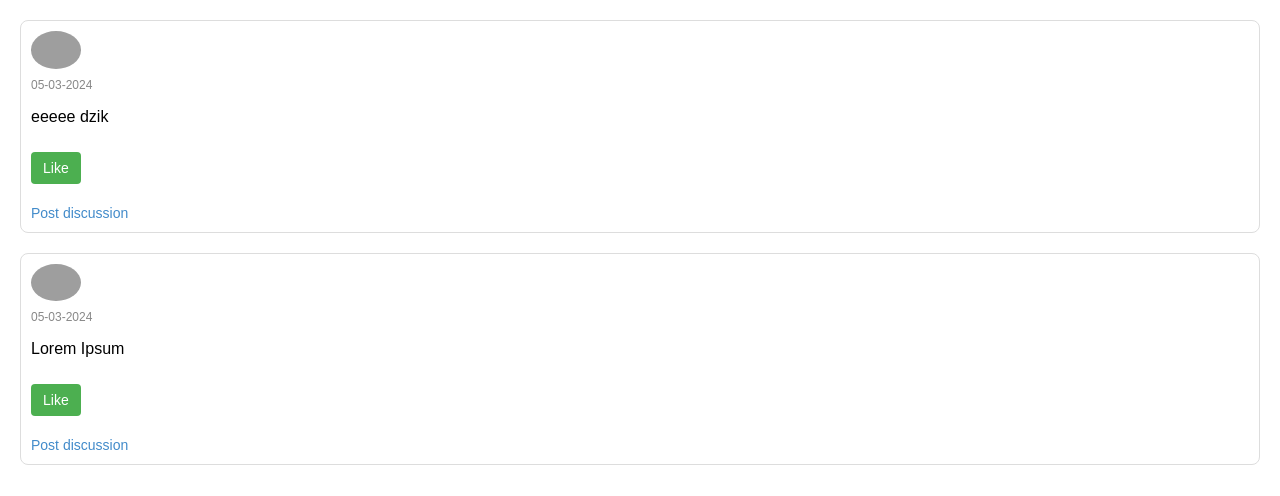
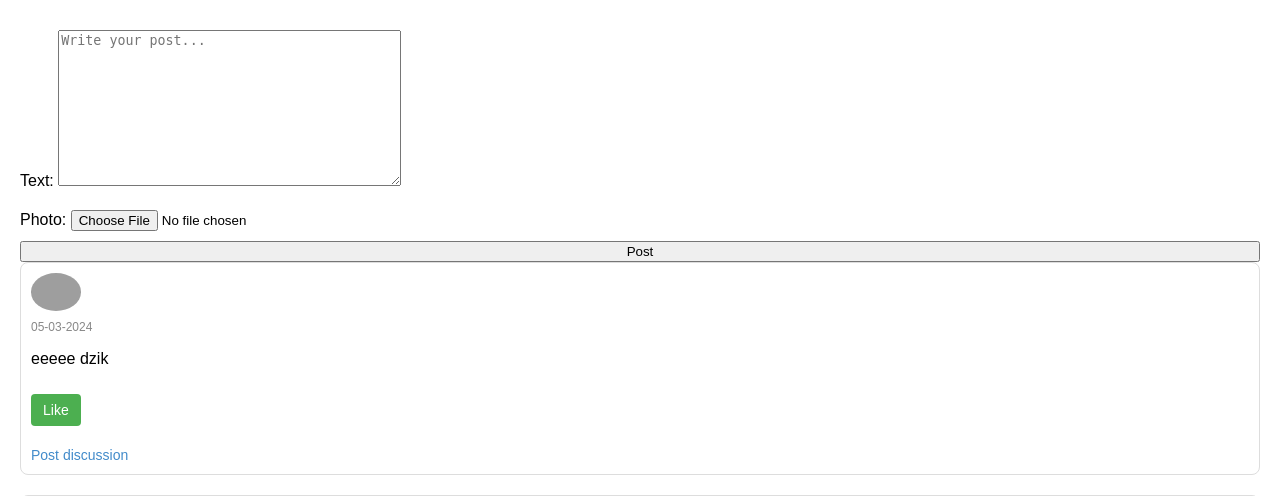
Before and after one commit to mai-kel/Jarbuk, a Django app: page / in a window 1280 px wide. Shown: the part 48-544 px from the top of the page. Run offline with Django 5.2, Linux system fonts and the light colour scheme; a user stored in the database is signed in; data comes from the database, SQL or seed files in the repository; grey boxes are pictures that could not be loaded.

Commit message:
Added form for creating post at the top of the page. Added javascript code to perform ajax post request for creating new post.

```diff
--- a/social_media_site/templates/site/posts_feed.html
+++ b/social_media_site/templates/site/posts_feed.html
@@ -1,12 +1,26 @@
 {% extends 'base.html' %}
+{% load static %}
 {% block title %}Posts{% endblock %}
 {% block content %}
+
+    <div id="post_form_div">
+        <form method="POST" id="post_form" enctype="multipart/form-data">
+            {{post_form.as_p}}
+            {% csrf_token %}
+            <input type="submit" value="Post" id=submit_post>
+        </form>
+    </div>
+
 
     {% for post in posts %}
         <div class="post">
             {% with author=post.author %}
             <div class="post_pp_div">
-                <img class="post_pp" src="{{author.profile.profile_photo.url}}">
+                {% if author.profile.profile_photo %}
+                    <img class="post_pp" src="{{author.profile.profile_photo.url}}">
+                {% else %}
+                    <img class="post_pp" src="{% static 'default_img/profile_def.png' %}">
+                {% endif %}
             </div>
 
             <div class="post_author_name">
@@ -42,3 +56,41 @@
     {% endfor %}
 
 {% endblock %}
+
+{%block domready%}
+
+document.querySelector('#post_form').addEventListener('submit', function(event){
+    event.preventDefault();
+
+    const url = '{% url "site:post_create" %}';
+    var options = {
+        method: 'POST',
+        headers: {'X-CSRFToken': csrftoken},
+        mode: 'same-origin'
+    }
+    var post_text = document.querySelector('#post_text');
+    var post_photo = document.querySelector('#post_photo');
+
+    var formData = new FormData();
+    formData.append('text', post_text.value);
+    if (post_photo.files.length > 0){
+        formData.append('post_photo', post_photo.files[0]);
+    }
+
+    options['body'] = formData;
+
+    // send HTTP request
+    fetch(url, options)
+    .then(response => response.json())
+    .then(data => {
+        if (data['status'] === 'ok'){
+
+        }
+    }
+    )
+
+});
+
+
+
+{% endblock %}
```
